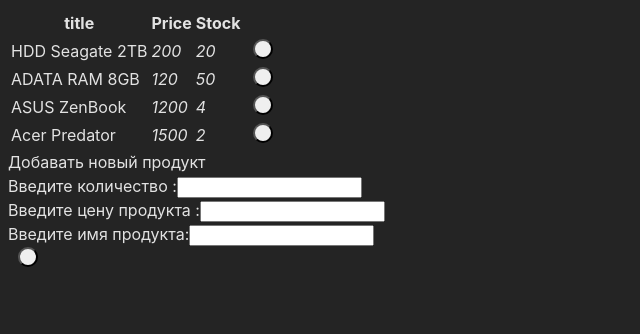
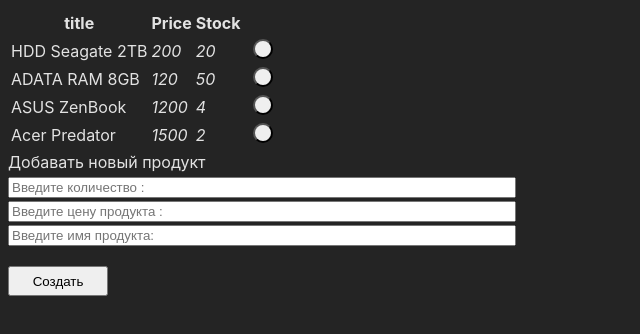
Before and after one commit to batalovmv/exam7, a React (Vite) app in the folder components-demo/: page / in a window 1280 px wide. Shown: the top 334 px of the page, without its empty margins (0-640 px from the left). Built offline with nearby package versions, Linux system fonts and the light colour scheme.

Commit message:
#3 изменены инпуты

```diff
--- a/components-demo/src/App.css
+++ b/components-demo/src/App.css
@@ -5,3 +5,15 @@
   margin-left: 10px;
   cursor: pointer;
 }
+.p-2 {
+  width: 500px;
+}
+.add-button {
+  width: 100px;
+  height: 30px;
+  margin: 20px 0;
+  cursor: pointer;
+}
+.input {
+  width: 100%;
+}
--- a/components-demo/src/components/Inputs.tsx
+++ b/components-demo/src/components/Inputs.tsx
@@ -9,7 +9,6 @@
   const [name, setName] = useState("");
   const [price, setPrice] = useState("");
   const [stock, setStock] = useState("");
-  const [item, setItem] = useState({});
   const changeName = (text: string) => {
     setName(text);
     console.log(name);
@@ -44,9 +43,11 @@
           clear();
           props.addNewItem({ title: name, price: price, stock: stock });
         }}
-        className="reduce-button"
+        className="add-button"
         type="submit"
-      ></button>
+      >
+        Создать
+      </button>
     </>
   );
 };
--- a/components-demo/src/components/Inputs/Name.tsx
+++ b/components-demo/src/components/Inputs/Name.tsx
@@ -10,8 +10,9 @@
       {" "}
       <form onSubmit={(e) => props.onSubmit(e)}>
         <label>
-          Введите количество :
           <input
+            className="input"
+            placeholder="Введите количество :"
             type="text"
             value={props.name}
             onChange={(e) => props.addData(e.target.value)}
--- a/components-demo/src/components/Inputs/Price.tsx
+++ b/components-demo/src/components/Inputs/Price.tsx
@@ -16,8 +16,9 @@
       {" "}
       <form onSubmit={(e) => props.onSubmit(e)}>
         <label>
-          Введите цену продукта :
           <input
+            className="input"
+            placeholder="Введите цену продукта :"
             type="number"
             value={props.price}
             onChange={(e) => props.addData(e.target.value)}
--- a/components-demo/src/components/Inputs/Stock.tsx
+++ b/components-demo/src/components/Inputs/Stock.tsx
@@ -18,8 +18,9 @@
       {" "}
       <form onSubmit={(e) => props.onSubmit(e)}>
         <label>
-          Введите имя продукта:
           <input
+            className="input"
+            placeholder="Введите имя продукта:"
             type="number"
             value={props.stock}
             onChange={(e) => props.addData(e.target.value)}
--- a/components-demo/src/components/Table.tsx
+++ b/components-demo/src/components/Table.tsx
@@ -13,8 +13,8 @@
 
 type Person = {
   title: string;
-  price: number;
-  stock: number;
+  price: number | string;
+  stock: number | string;
 };
 
 const defaultData: Person[] = [
```
